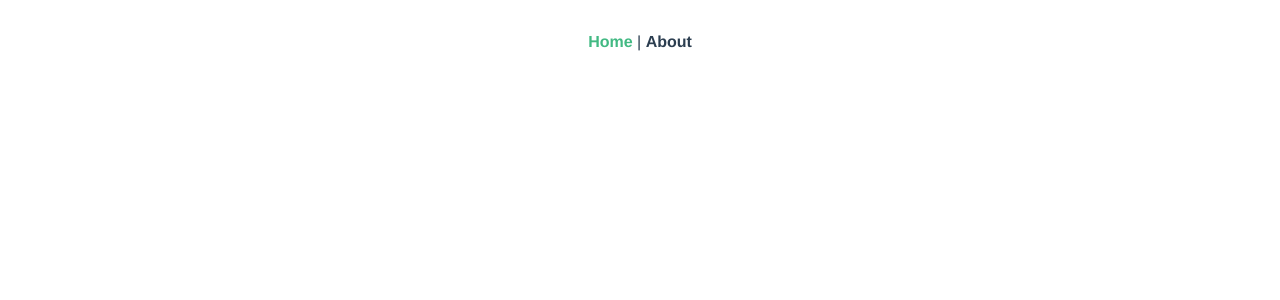
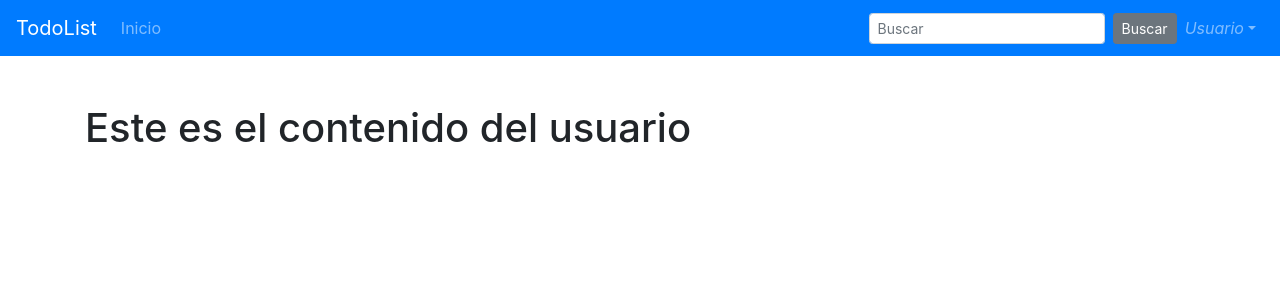
Before and after one commit to BrVenturaU/todo-list, a Vue app: page /#/ in a window 1280 px wide. Shown: the top 300 px of the page. Built offline with nearby package versions, Linux system fonts and the light colour scheme; no server answers.

Commit message:
Agrega componente de inicio.
-Crea ruta de acceso.
-Crea vista contenedora.

```diff
--- a/src/App.vue
+++ b/src/App.vue
@@ -1,32 +1,9 @@
 <template>
   <div id="app">
-    <div id="nav">
-      <router-link to="/">Home</router-link> |
-      <router-link to="/about">About</router-link>
-    </div>
     <router-view/>
   </div>
 </template>
 
 <style lang="scss">
-#app {
-  font-family: Avenir, Helvetica, Arial, sans-serif;
-  -webkit-font-smoothing: antialiased;
-  -moz-osx-font-smoothing: grayscale;
-  text-align: center;
-  color: #2c3e50;
-}
 
-#nav {
-  padding: 30px;
-
-  a {
-    font-weight: bold;
-    color: #2c3e50;
-
-    &.router-link-exact-active {
-      color: #42b983;
-    }
-  }
-}
 </style>
--- /dev/null
+++ b/src/components/Dashboard.vue
@@ -0,0 +1,19 @@
+<template>
+    <div class="container">
+        <div class="row">
+            <b-col cols="12">
+                <h1>Este es el contenido del usuario</h1>
+            </b-col>
+        </div>
+    </div>
+</template>
+
+<script>
+export default {
+    name:'Dashboard'
+}
+</script>
+
+<style scoped>
+
+</style>
--- a/src/components/Navbar.vue
+++ b/src/components/Navbar.vue
@@ -7,8 +7,7 @@
 
             <b-collapse id="nav-collapse" is-nav>
             <b-navbar-nav>
-                <b-nav-item :to="{}">Link #1</b-nav-item>
-                <b-nav-item :to="{}">Link #2</b-nav-item>
+                <b-nav-item :to="{name:'Home'}">Inicio</b-nav-item>
             </b-navbar-nav>
 
             <!-- Right aligned nav items -->
--- a/src/router/index.js
+++ b/src/router/index.js
@@ -1,9 +1,15 @@
 import Vue from 'vue'
 import VueRouter from 'vue-router'
+import Home from '@/views/Home.vue'
 
 Vue.use(VueRouter)
 
 const routes = [
+  {
+    path: '/',
+    name: 'Home',
+    component: Home
+  }
 
 ]
 
--- /dev/null
+++ b/src/views/Home.vue
@@ -0,0 +1,18 @@
+<template>
+    <div>
+        <Navbar />
+        <Dashboard class="mt-5" />
+    </div>
+</template>
+
+<script>
+import Dashboard from '@/components/Dashboard.vue'
+import Navbar from '@/components/Navbar.vue'
+export default {
+    name: 'Home',
+    components:{
+        Dashboard,
+        Navbar
+    }
+}
+</script>
```
